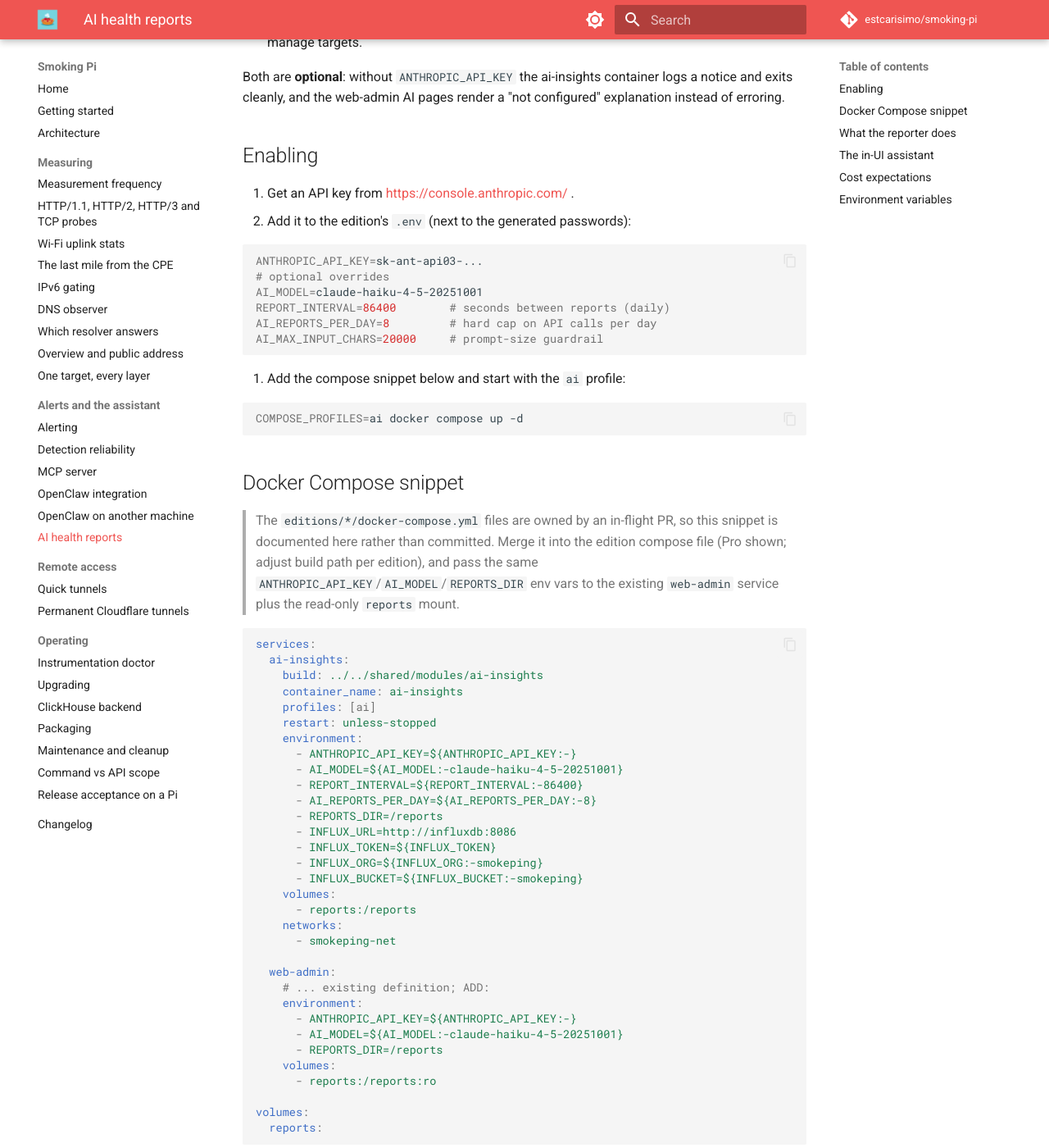
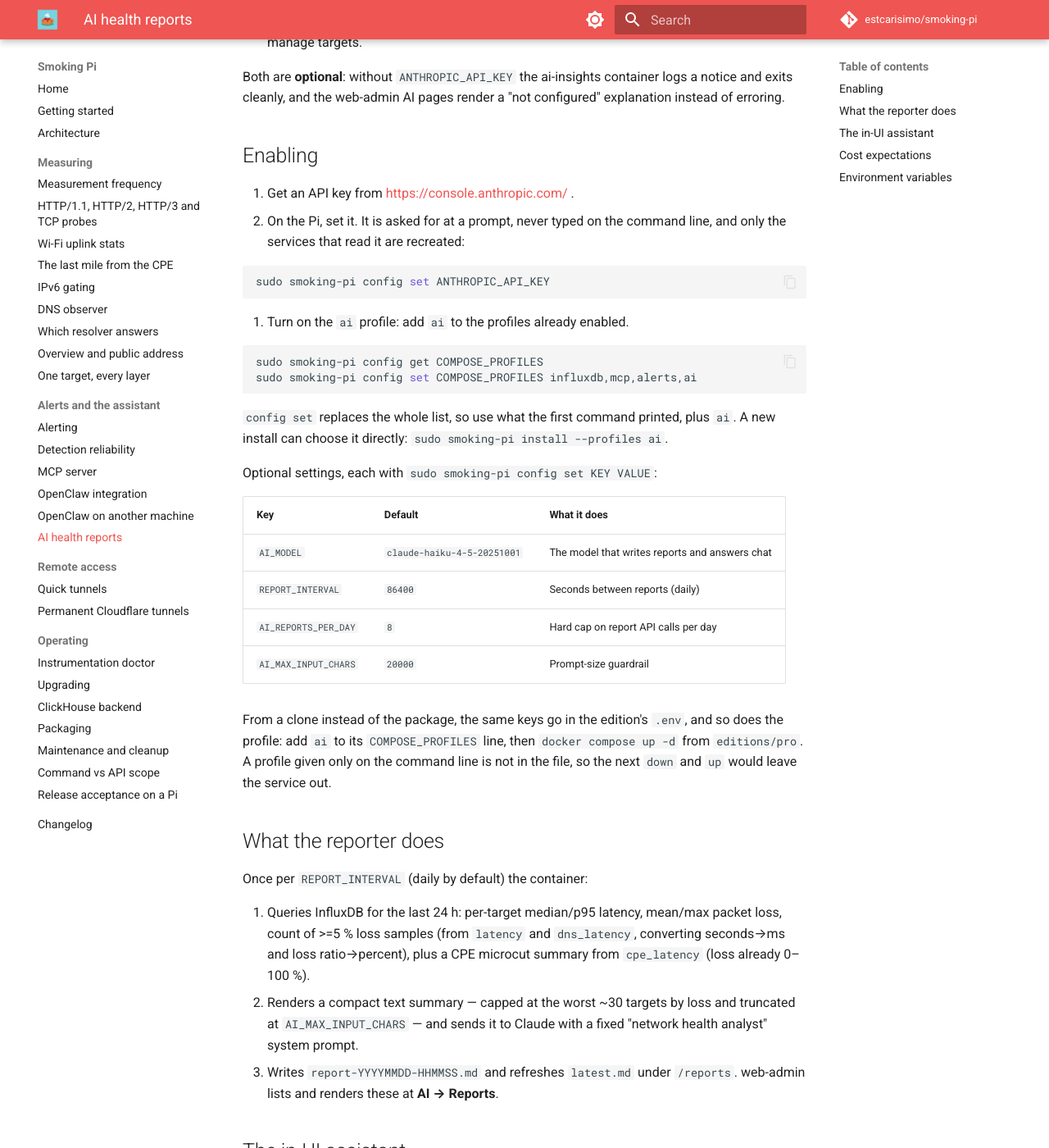
Before and after one commit to estcarisimo/smoking-pi, an MkDocs documentation site: the page built from docs/ai-insights.md, in a window 1280 px wide and 1400 px high, scrolled down 318 px. Shown: the whole window at 82% size. Built offline with MkDocs 1.6.1 and Material for MkDocs 9.7.7, drawn with Linux system fonts in a browser that asks for light colours; comment, search, counter and statistics services are not loaded; some of the changed text lies outside the part shown.

Commit message:
docs(ai): turn the reports on with the package's commands; pass AI_MAX_INPUT_CHARS (#216)
* docs(ai): turn the reports on with the package's commands; pass AI_MAX_INPUT_CHARS

Co-Authored-By: Claude Opus 5.5 <noreply@anthropic.com>

* docs(ai): clone route edits COMPOSE_PROFILES in .env; config set replaces the list

Co-Authored-By: Claude Opus 5.5 <noreply@anthropic.com>

---------

Co-authored-by: Claude Opus 5.5 <noreply@anthropic.com>

````diff
--- a/docs/ai-insights.md
+++ b/docs/ai-insights.md
@@ -17,70 +17,38 @@ logs a notice and exits cleanly, and the web-admin AI pages render a
 ## Enabling
 
 1. Get an API key from <https://console.anthropic.com/> .
-2. Add it to the edition's `.env` (next to the generated passwords):
+2. On the Pi, set it. It is asked for at a prompt, never typed on the
+   command line, and only the services that read it are recreated:
 
    ```bash
-   ANTHROPIC_API_KEY=sk-ant-api03-...
-   # optional overrides
-   AI_MODEL=claude-haiku-4-5-20251001
-   REPORT_INTERVAL=86400        # seconds between reports (daily)
-   AI_REPORTS_PER_DAY=8         # hard cap on API calls per day
-   AI_MAX_INPUT_CHARS=20000     # prompt-size guardrail
+   sudo smoking-pi config set ANTHROPIC_API_KEY
    ```
 
-3. Add the compose snippet below and start with the `ai` profile:
+3. Turn on the `ai` profile: add `ai` to the profiles already enabled.
 
    ```bash
-   COMPOSE_PROFILES=ai docker compose up -d
+   sudo smoking-pi config get COMPOSE_PROFILES
+   sudo smoking-pi config set COMPOSE_PROFILES influxdb,mcp,alerts,ai
    ```
 
-## Docker Compose snippet
+   `config set` replaces the whole list, so use what the first command
+   printed, plus `ai`. A new install can choose it directly: `sudo
+   smoking-pi install --profiles ai`.
 
-> The `editions/*/docker-compose.yml` files are owned by an in-flight PR, so
-> this snippet is documented here rather than committed. Merge it into the
-> edition compose file (Pro shown; adjust build path per edition), and pass
-> the same `ANTHROPIC_API_KEY`/`AI_MODEL`/`REPORTS_DIR` env vars to the
-> existing `web-admin` service plus the read-only `reports` mount.
+Optional settings, each with `sudo smoking-pi config set KEY VALUE`:
 
-```yaml
-services:
-  ai-insights:
-    build: ../../shared/modules/ai-insights
-    container_name: ai-insights
-    profiles: [ai]
-    restart: unless-stopped
-    environment:
-      - ANTHROPIC_API_KEY=${ANTHROPIC_API_KEY:-}
-      - AI_MODEL=${AI_MODEL:-claude-haiku-4-5-20251001}
-      - REPORT_INTERVAL=${REPORT_INTERVAL:-86400}
-      - AI_REPORTS_PER_DAY=${AI_REPORTS_PER_DAY:-8}
-      - REPORTS_DIR=/reports
-      - INFLUX_URL=http://influxdb:8086
-      - INFLUX_TOKEN=${INFLUX_TOKEN}
-      - INFLUX_ORG=${INFLUX_ORG:-smokeping}
-      - INFLUX_BUCKET=${INFLUX_BUCKET:-smokeping}
-    volumes:
-      - reports:/reports
-    networks:
-      - smokeping-net
+| Key | Default | What it does |
+|---|---|---|
+| `AI_MODEL` | `claude-haiku-4-5-20251001` | The model that writes reports and answers chat |
+| `REPORT_INTERVAL` | `86400` | Seconds between reports (daily) |
+| `AI_REPORTS_PER_DAY` | `8` | Hard cap on report API calls per day |
+| `AI_MAX_INPUT_CHARS` | `20000` | Prompt-size guardrail |
 
-  web-admin:
-    # ... existing definition; ADD:
-    environment:
-      - ANTHROPIC_API_KEY=${ANTHROPIC_API_KEY:-}
-      - AI_MODEL=${AI_MODEL:-claude-haiku-4-5-20251001}
-      - REPORTS_DIR=/reports
-    volumes:
-      - reports:/reports:ro
-
-volumes:
-  reports:
-```
-
-**Post-merge step:** once the compose PR lands, also add
-`ANTHROPIC_API_KEY=`, `AI_MODEL=`, and (optionally) `REPORT_INTERVAL=` /
-`AI_REPORTS_PER_DAY=` placeholders to `editions/*/.env.template` so
-`setup.sh` carries them into generated `.env` files.
+From a clone instead of the package, the same keys go in the edition's
+`.env`, and so does the profile: add `ai` to its `COMPOSE_PROFILES` line,
+then `docker compose up -d` from `editions/pro`. A profile given only on
+the command line is not in the file, so the next `down` and `up` would
+leave the service out.
 
 ## What the reporter does
 
````
Also changed, not shown: CHANGELOG.md (+13 -0 lines), shared/modules/web-admin/app/templates/ai/index.html (+9 -8 lines), 2 other files.
